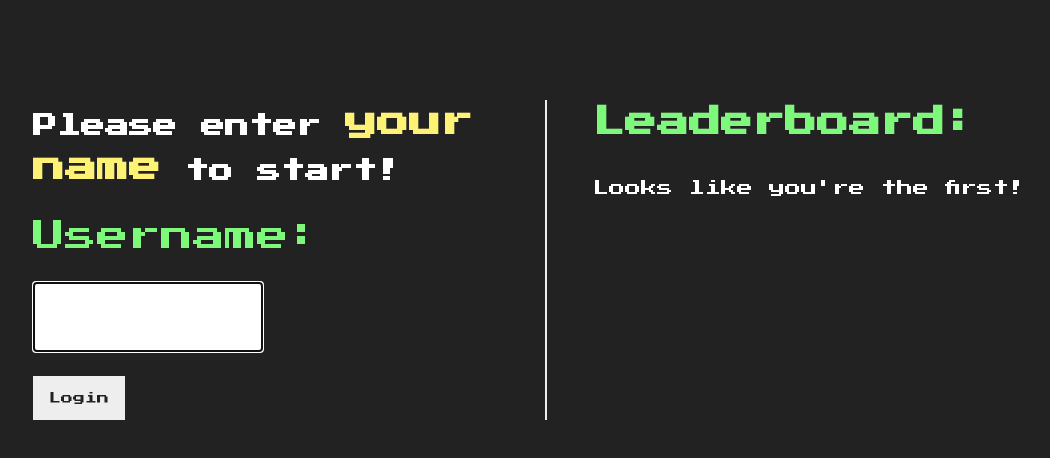
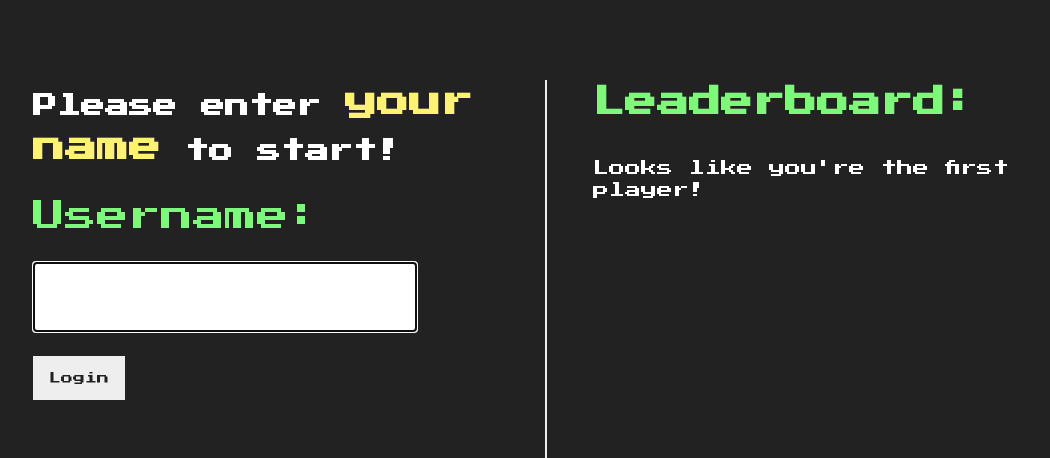
Before and after one commit to jonlld/the-amazing-math-machine, a React (Create React App) app: page / in a window 1280 px wide. Shown: the top 458 px of the page, without its empty margins (95-1145 px from the left). Built offline with nearby package versions, Linux system fonts and the light colour scheme.

Commit message:
Test render stored user list in leaderboard

```diff
--- a/src/App.tsx
+++ b/src/App.tsx
@@ -1,5 +1,5 @@
 import { useState, useEffect, Fragment } from "react";
-import Login from "./Login";
+import Login from "./Login/Login";
 import Game from "./Game/Game";
 import { UserData } from "./models/interfaces";
 import { storeInitialUser, storeUpdatedUser } from "./helpers";
@@ -15,15 +15,11 @@ function App(): JSX.Element {
   // TODO - LEADERBOARD
   // Retrieve all user data on *load* to populate leaderboard
 
-  // ON LOAD - RETRIEVE LEADERBOARD
+  // ON LOAD - RETRIEVE DATA IF ANY
   useEffect(() => {
-    if (localStorage.getItem("userdata") === null) {
-      console.log("No stored information to retrieve!");
-    } else {
+    if (localStorage.getItem("userdata") !== null) {
       const data = JSON.parse(localStorage.getItem("userdata")!);
       setLeaderboardData(data);
-      console.log("Found data:");
-      console.log(data);
     }
   }, []);
 
--- /dev/null
+++ b/src/Login/LeaderboardItem.tsx
@@ -0,0 +1,11 @@
+import { LeaderboardProps } from "../models/interfaces";
+
+function LeaderboardItem({ user }: LeaderboardProps): JSX.Element {
+  return (
+    <li>
+      {user.username}: {user.highscore}
+    </li>
+  );
+}
+
+export default LeaderboardItem;
--- a/src/Login.tsx
+++ b/src/Login/Login.tsx
@@ -1,9 +1,16 @@
 import React, { useEffect, useRef } from "react";
-import { LoginProps } from "./models/interfaces";
+import { LoginProps } from "../models/interfaces";
+import LeaderboardItem from "./LeaderboardItem";
+
+// TODO
+// Receive userdata props DONE
+// Map into sub-component to render list of users
 
 function Login({ onLogIn, users }: LoginProps): JSX.Element {
   const nameInputRef = useRef<HTMLInputElement>(null);
   const containerRef = useRef<HTMLElement>(null);
+
+  const usersIsEmpty = users.length === 0;
 
   const onSubmitHandler = (e: React.FormEvent): void => {
     e.preventDefault();
@@ -15,13 +22,16 @@ function Login({ onLogIn, users }: LoginProps): JSX.Element {
     }
   };
 
+  // Transition - After FC Mounted
   useEffect(() => {
-    // to animate fade-in
-    setTimeout(() => {
-      containerRef.current?.classList.remove("hidden");
-      containerRef.current?.classList.remove("shift-down");
-    }, 0);
+    containerRef.current?.classList.remove("hidden");
+    containerRef.current?.classList.remove("shift-down");
   }, []);
+
+  // Render LeaderboardItem list
+  const items = users.map((user) => (
+    <LeaderboardItem key={user.username} user={user} />
+  ));
 
   return (
     <main ref={containerRef} className="login--container hidden shift-down">
@@ -46,7 +56,8 @@ function Login({ onLogIn, users }: LoginProps): JSX.Element {
       </section>
       <section className="leaderboard--container">
         <h1 className="leaderboard--title">Leaderboard:</h1>
-        <p>Looks like you're the first!</p>
+        {usersIsEmpty && <p>Looks like you're the first player!</p>}
+        {!usersIsEmpty && <ul>{items}</ul>}
       </section>
     </main>
   );
--- a/src/index.css
+++ b/src/index.css
@@ -36,14 +36,20 @@ span.username {
 
 /* *********** LOGIN & LEADERBOARD CLASSES *********** */
 
+/*
+TODO
+fix layout!
+*/
+
 .login--container {
   /* center main container */
-  margin: 100px auto;
+  margin: 80px auto;
   max-width: 80%;
-  /* layout of the sections */
+  /* layout of enclosed sections */
   display: grid;
   grid-template-columns: 1fr 1fr;
-  /* transition */
+  height: 80vh;
+  /* transition for container */
   transition: all 0.5s ease-out;
 }
 
@@ -58,7 +64,7 @@ span.username {
   font-size: 42px;
   border: 2px solid rgb(254, 242, 117);
   display: block;
-  width: 45%;
+  width: 75%;
   padding: 12px;
   transition: all 2s ease-out;
 }
--- a/src/models/interfaces.ts
+++ b/src/models/interfaces.ts
@@ -6,6 +6,10 @@ export interface UserData {
 export interface LoginProps {
   onLogIn: (name: string) => void;
   users: UserData[];
+}
+
+export interface LeaderboardProps {
+  user: UserData;
 }
 
 export interface StartProps {
```
